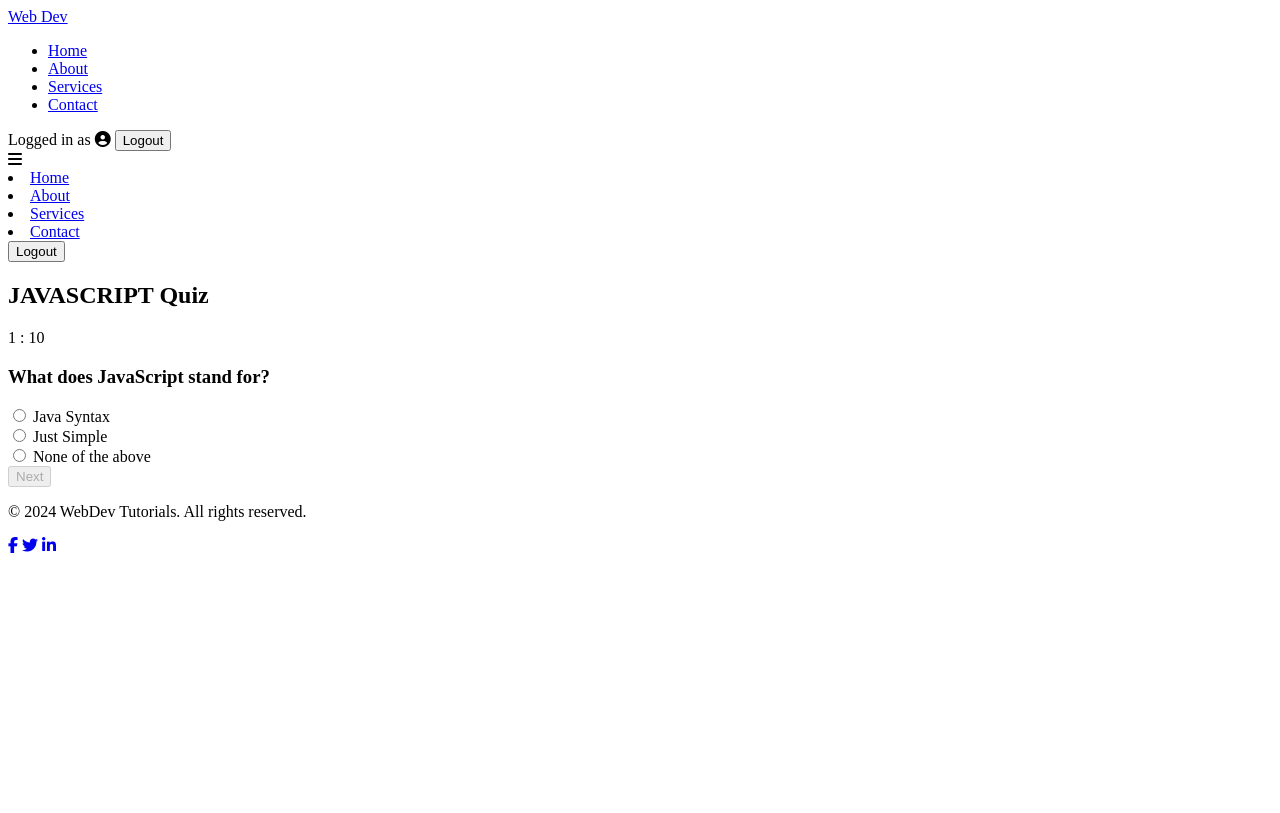
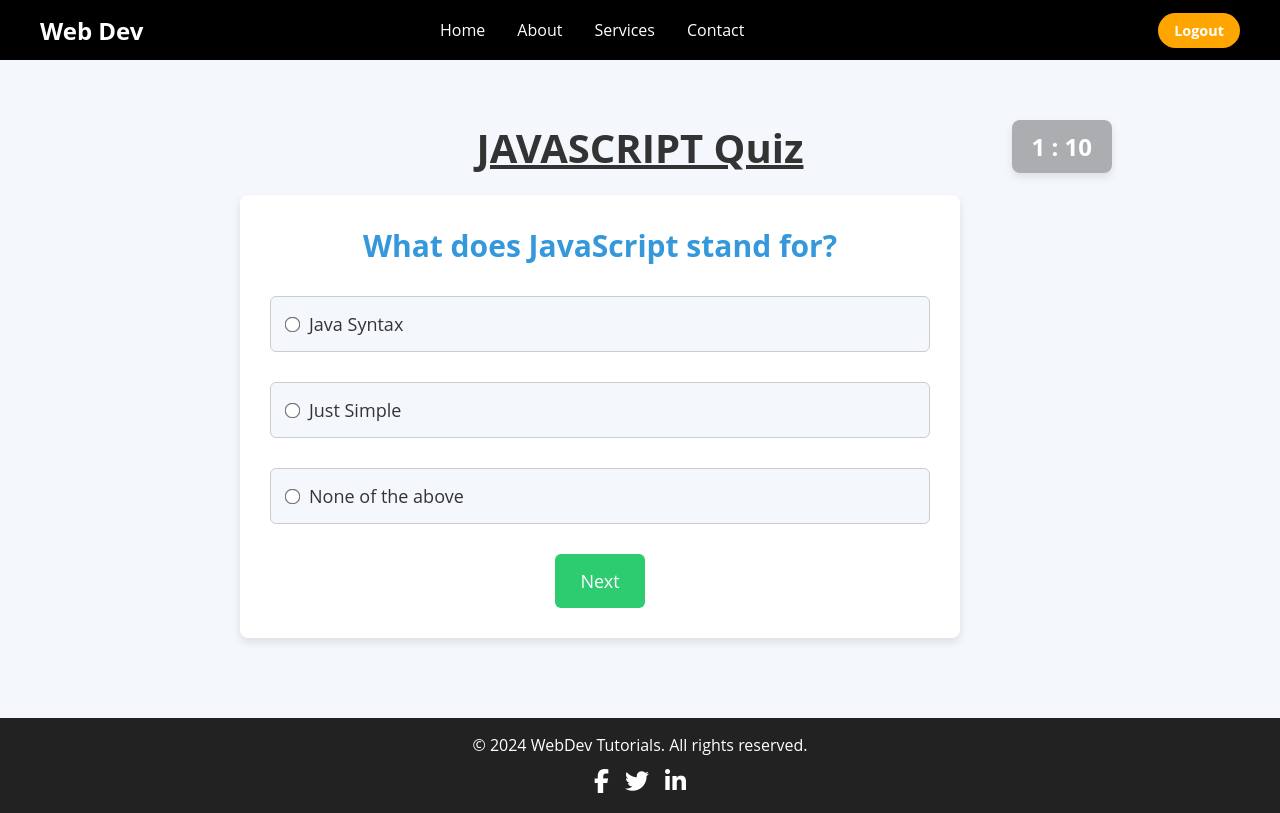
Before and after one commit to RashidAAleem/webdev.learn, a plain HTML site: page quiz/js-quiz.html in a window 1280 px wide. Drawn offline with Linux system fonts and the light colour scheme; some packages are replaced by stand-ins of ours; the site is published under a folder, as on GitHub Pages, so addresses that start at the root find nothing; a script that the page names is missing.

Commit message:
Update js-quiz.html

```diff
--- a/quiz/js-quiz.html
+++ b/quiz/js-quiz.html
@@ -3,8 +3,8 @@
 <head>
     <meta charset="UTF-8">
     <meta name="viewport" content="width=device-width, initial-scale=1.0">
-    <link rel="stylesheet" href="/css/style.css">
-    <link rel="stylesheet" href="/css/html-quiz.css">
+    <link rel="stylesheet" href="../css/style.css">
+    <link rel="stylesheet" href="../css/html-quiz.css">
     <link rel="stylesheet" href="https://cdnjs.cloudflare.com/ajax/libs/font-awesome/6.7.1/css/all.min.css" integrity="sha512-5Hs3dF2AEPkpNAR7UiOHba+lRSJNeM2ECkwxUIxC1Q/FLycGTbNapWXB4tP889k5T5Ju8fs4b1P5z/iB4nMfSQ==" crossorigin="anonymous" referrerpolicy="no-referrer" />
     <title>HTML Quiz</title>
 </head>
```
